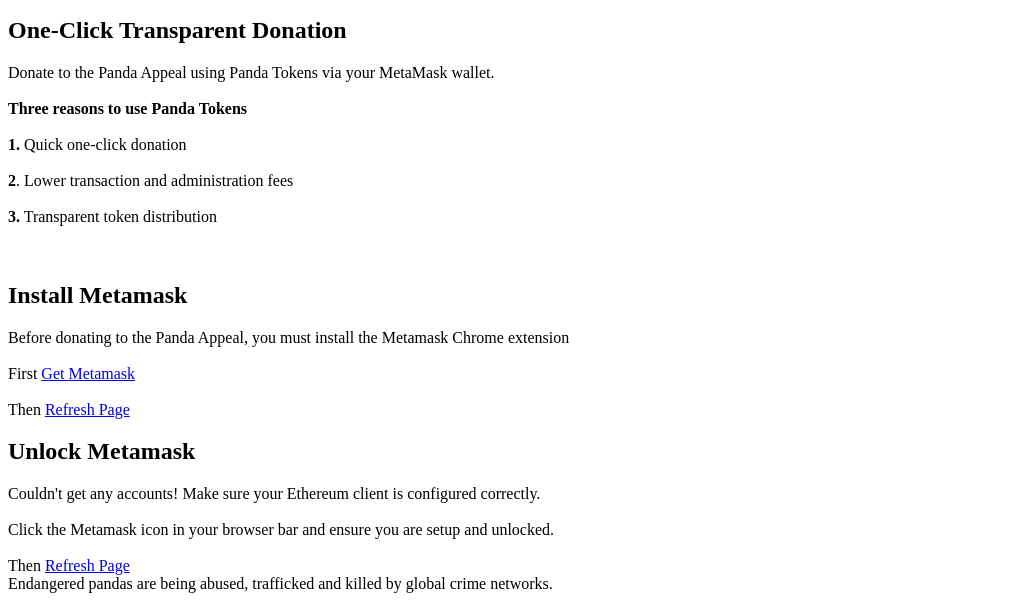
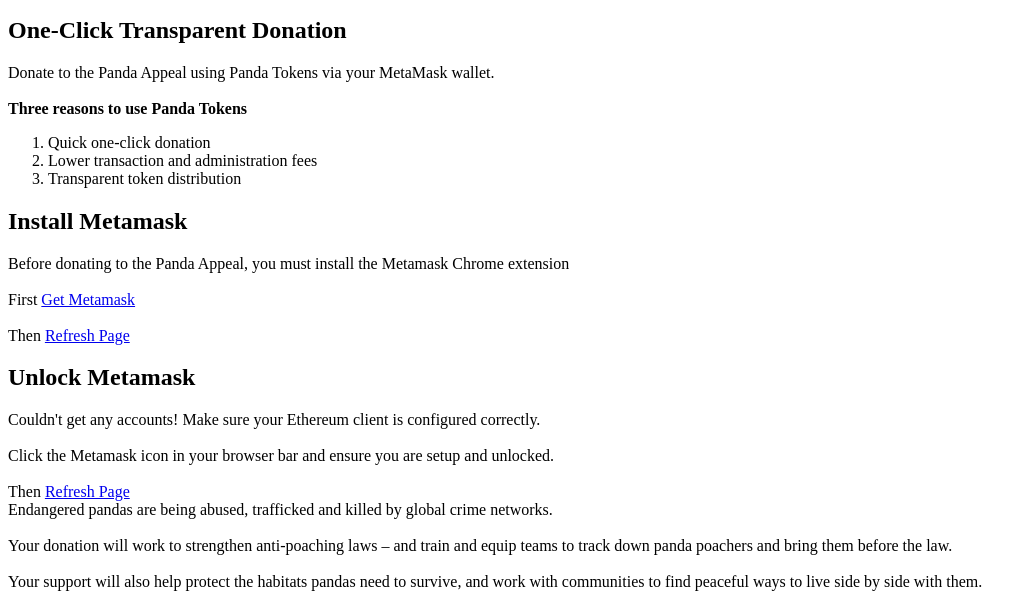
Before and after one commit to krisrandall/panda-tokens, a website: page app/index.html in a window 1280 px wide. Shown: the part 190-796 px from the top of the page, without its empty margins (0-1032 px from the left). Drawn offline with Linux system fonts and the light colour scheme; files whose address does not match are found by name.

Commit message:
adjust html slightly

```diff
--- a/app/index.html
+++ b/app/index.html
@@ -26,7 +26,15 @@
             <div class="article">
               <div class="initial-hide ready-now">
                 <h2>One-Click Transparent Donation</h2>
-                <div class="text-contents "><span data-editableproperty="text">Donate to the Panda Appeal using Panda Tokens via your MetaMask wallet.<br><br><strong>Three reasons to use Panda Tokens</strong><br><br><strong>1.&nbsp;</strong>Quick one-click donation<br><br><strong>2</strong>. Lower transaction and administration fees<br><br><strong>3.</strong> Transparent token distribution<br><br><br></span></div>
+                <div class="text-contents ">
+                  <span data-editableproperty="text">Donate to the Panda Appeal using Panda Tokens via your MetaMask wallet.<br><br><strong>Three reasons to use Panda Tokens</strong>
+                    <ol>
+                      <li>Quick one-click donation</li>
+                      <li>Lower transaction and administration fees</li>
+                      <li>Transparent token distribution</li>
+                    </ol>
+                  </span>
+                </div>
               </div>
               <div class="initial-hide no-metamask">
                 <h2>Install Metamask</h2>
```
